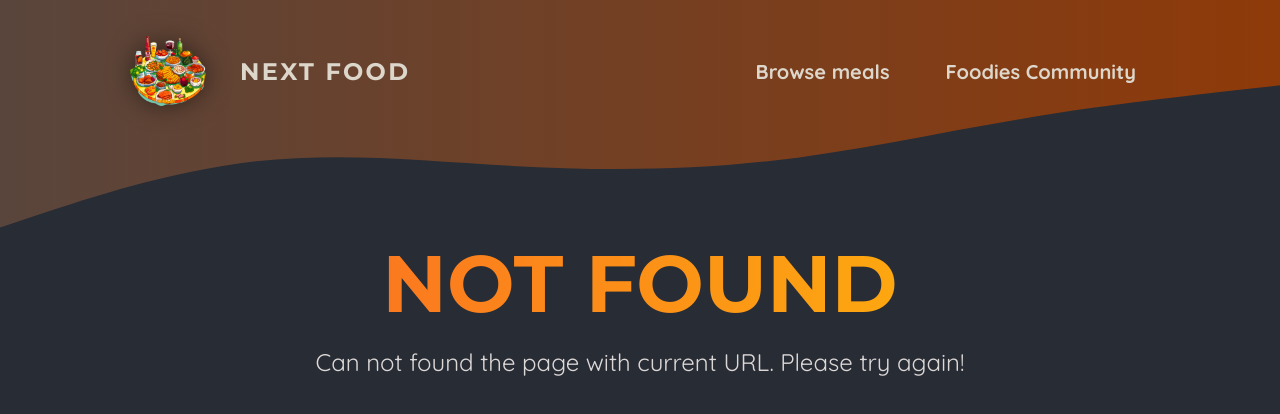
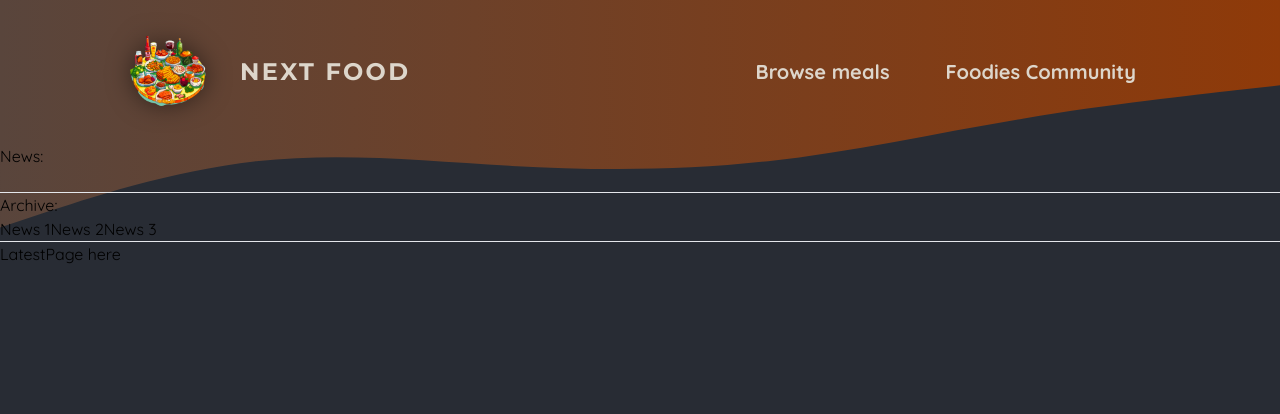
Before and after one commit to leminhhieu98py/nextjs-2025, a Next.js app: page /news in a window 1280 px wide. Before the commit this address had no page. Shown: the top 414 px of the page. Built offline with nearby package versions, Linux system fonts and the light colour scheme.

Commit message:
feat: parallel routes

```diff
--- /dev/null
+++ b/src/app/news/@archive/page.tsx
@@ -0,0 +1,12 @@
+import Link from 'next/link';
+
+export default function ArchivePage() {
+  return (
+    <>
+      <h1>Archive:</h1>
+      <Link href="/news/1">News 1</Link>
+      <Link href="/news/2">News 2</Link>
+      <Link href="/news/3">News 3</Link>
+    </>
+  );
+}
--- /dev/null
+++ b/src/app/news/@latest/page.tsx
@@ -0,0 +1,3 @@
+export default function LatestPage() {
+  return <h1>LatestPage here</h1>;
+}
--- /dev/null
+++ b/src/app/news/layout.tsx
@@ -0,0 +1,25 @@
+export default function NewsLayout({
+  children,
+  archive,
+  latest
+}: Readonly<{
+  children: React.ReactNode;
+  archive: React.ReactNode;
+  latest: React.ReactNode;
+}>) {
+  return (
+    <html lang="en">
+      <body>
+        {children}
+        <br />
+        <hr />
+
+        {archive}
+        <br />
+        <hr />
+
+        {latest}
+      </body>
+    </html>
+  );
+}
--- /dev/null
+++ b/src/app/news/page.tsx
@@ -0,0 +1,7 @@
+export default function NewsPage() {
+  return (
+    <>
+      <h1>News:</h1>
+    </>
+  );
+}
```
Also changed, not shown: src/app/news/@archive/[slug]/page.tsx (added, +17 -0 lines).
